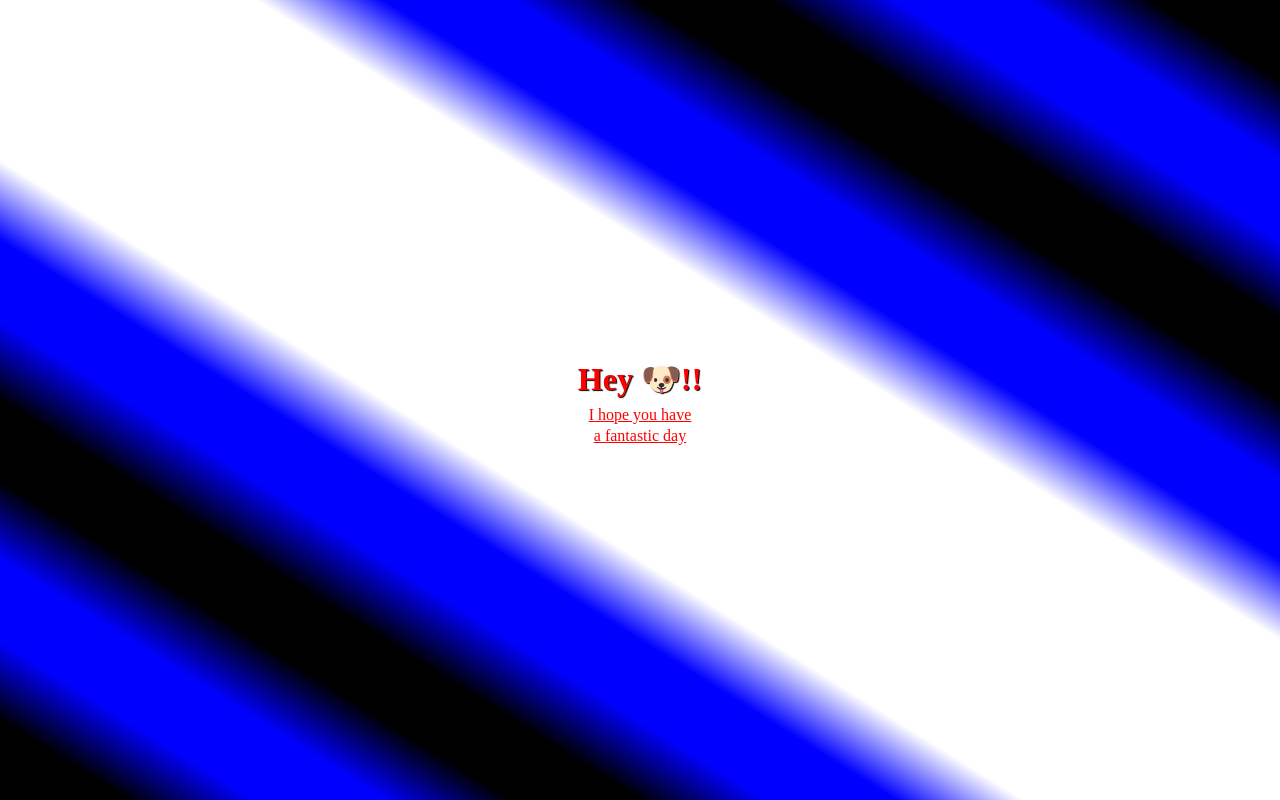
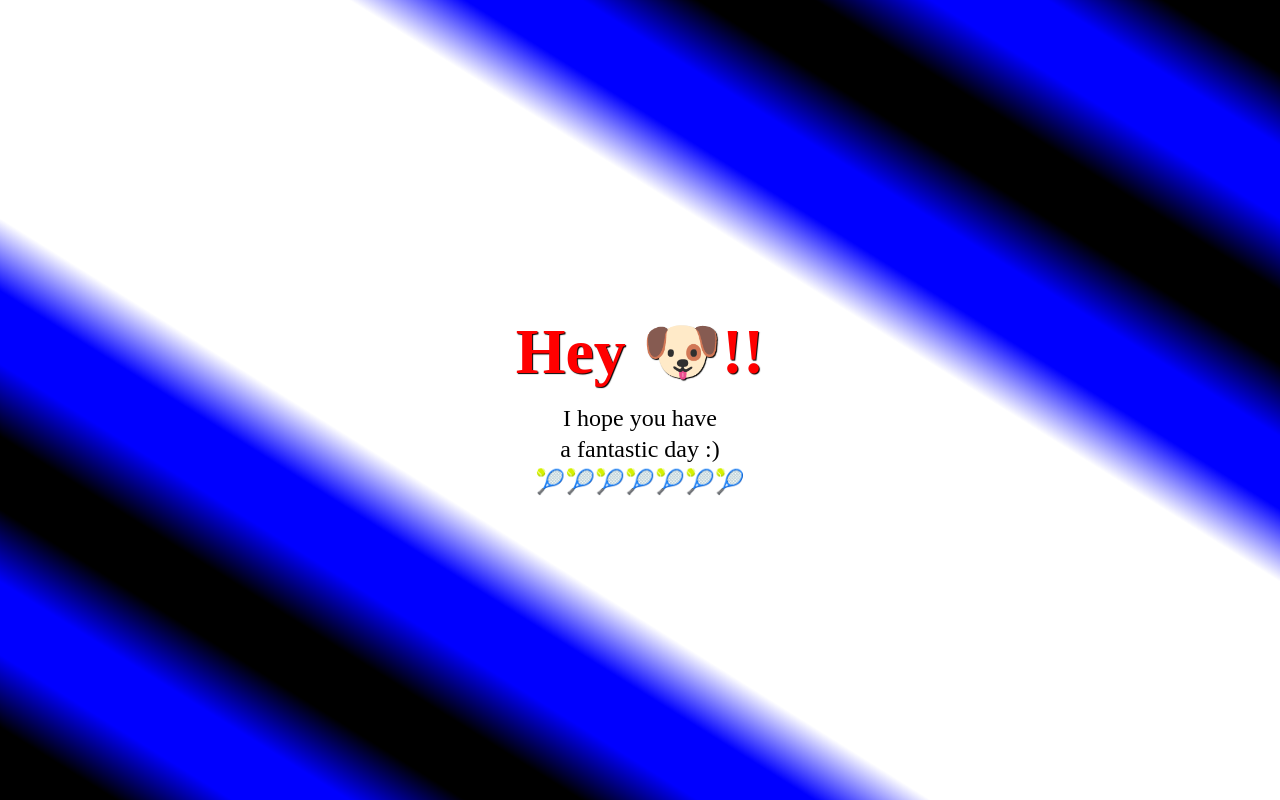
Before and after one commit to pupHiggs/puphiggs.github.io, a plain HTML site: page index.html in a window 1280 px wide. Drawn offline with Linux system fonts and the light colour scheme.

Commit message:
Update index.html
Balls! 🎾🎾🎾

```diff
--- a/index.html
+++ b/index.html
@@ -3,7 +3,7 @@
 <head>
 <style>
 body {
-    background: linear-gradient(to bottom left, black, black, blue, blue, black, black, blue, blue, white, white, white, white, white, blue, blue, black, black, blue, blue, black, black);
+    background: linear-gradient(to bottom left, black, black, blue, blue, black, black, blue, blue, white, white, white, white, white, white, white, blue, blue, black, black, blue, blue, black, black);
     display: flex;
     flex-direction: column;
     justify-content: center;
@@ -17,11 +17,14 @@ h1 {
     text-align: center;
     text-shadow: 1px 1px 1px black;
     margin: 0.2em 0;
+    font-size: 4em;
+    color: RED;
 }
 
 p {
     margin: 0.1em 0;
-    text-decoration: underline;
+    font-size: 1.5em;
+    color: BLACK;
 }
 
 </style>
@@ -29,6 +32,7 @@ p {
 <body>
 <h1>Hey 🐶!!</h1>
 <p>I hope you have</p>
-<p>a fantastic day</p>
+<p>a fantastic day :)</p>
+<p>🎾🎾🎾🎾🎾🎾🎾</p>
 </body>
 </html>
```
